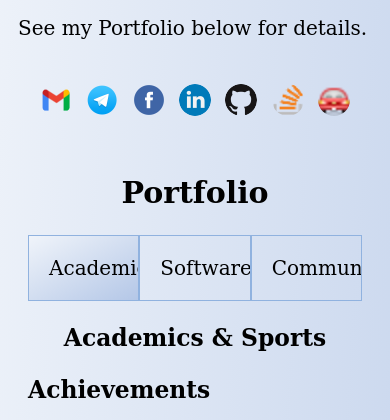
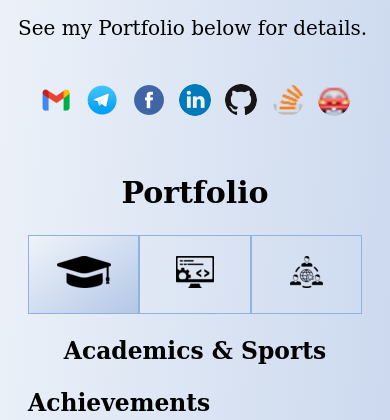
Before and after one commit to demian-wolf/demian-wolf.github.io, a Flask app: page / in a window 390 px wide; the page is wider, and only the part inside the window is pictured. Shown: the part 593-1013 px from the top of that part. Run offline with Flask 2, Linux system fonts and the light colour scheme.

Commit message:
Optimized Portfolio tabs for mobile devices; slightly updated Achievements & Projects

```diff
--- a/flask_src/static/stylesheet/index.css
+++ b/flask_src/static/stylesheet/index.css
@@ -9,8 +9,6 @@
     border: 1px;
     margin: 20px;
 }
-
-#about-me__text {}
 
 #sm-buttons {
     display: block;
@@ -26,7 +24,6 @@
     border-radius: 32px;
 }
 
-.section {}
 .section__name {text-align: center;}
 
 #portfolio {
@@ -39,7 +36,7 @@
     flex-wrap: wrap;
 }
 
-#portfolio__tabs > a {
+.portfolio__tab_button {
     display: flex;
     flex: 1 1 0;
     flex-direction: column;
@@ -63,3 +60,35 @@
 .portfolio__gallery_item {
     padding-right: 20px;
 }
+
+#portfolio__tab1_button::before {
+    content: "Academics & Sports";
+}
+
+#portfolio__tab2_button::before {
+    content: "Software Development";
+}
+
+#portfolio__tab3_button::before {
+    content: "Community Service";
+}
+
+
+@media screen and (max-width: 850px) {
+    #portfolio__tab1_button::before {
+        content: url("/static/images/portfolio-tabs/academics.png");
+    }
+
+    #portfolio__tab2_button::before {
+        content: url("/static/images/portfolio-tabs/software-development.png");
+    }
+
+    #portfolio__tab3_button::before {
+        content: url("/static/images/portfolio-tabs/community-service.png");
+    }
+
+    .portfolio__tab_button {
+        padding-left: 0;
+        padding-right: 0;
+    }
+}
--- a/flask_src/templates/index.html
+++ b/flask_src/templates/index.html
@@ -58,9 +58,9 @@
     <div id="portfolio" class="section">
         <h2 class="section__name">Portfolio</h2>
         <div id="portfolio__tabs">
-            <a id="portfolio__tab1_button" class="button" onclick="gotoPortfolioTab(1)">Academics & Sports</a>
-            <a id="portfolio__tab2_button" class="button" onclick="gotoPortfolioTab(2)">Software Development</a>
-            <a id="portfolio__tab3_button" class="button" onclick="gotoPortfolioTab(3)">Community Service</a>
+            <a id="portfolio__tab1_button" class="button portfolio__tab_button" onclick="gotoPortfolioTab(1)"></a>
+            <a id="portfolio__tab2_button" class="button portfolio__tab_button" onclick="gotoPortfolioTab(2)"></a>
+            <a id="portfolio__tab3_button" class="button portfolio__tab_button" onclick="gotoPortfolioTab(3)"></a>
         </div>
         <div id="portfolio__tab1">
             <h3 class="portfolio__tab_caption">Academics & Sports</h3>
@@ -81,8 +81,18 @@
                 </tr>
                 <tr>
                     <td>Top 0.2% at TypeRacer</td>
-                    <td><p>2021</p></td>
-                    <td><p>Average typing speed is 130+ wpm (650+ cpm).</p></td>
+                    <td>
+                        <p>
+                            2021
+                        </p>
+                    </td>
+                    <td>
+                        <p>
+                            <a href="https://data.typeracer.com/pit/profile?user=demianwolf&ref=badge" target="_blank">
+                                <img src="https://data.typeracer.com/misc/badge?user=demianwolf" alt="TypeRacer.com scorecard for user demianwolf"/>
+                            </a>
+                        </p>
+                    </td>
                 </tr>
                 <tr>
                     <td>Winner of UOI-2021</td>
@@ -237,6 +247,11 @@
                             services. The project has already received 28 stars on Github, has been downloaded 11k+
                             times, and is actively developed.
                         </p>
+                        <p>
+                            <a href="https://codeclubua.pythonanywhere.com/" target="_blank"><strong>CodeClubUA LMS</strong></a>
+                            is a learning management system I built for my students at CodeClub Ukraine.
+                            See the <a href="javascript:void(0);" onclick="gotoPortfolioTab(3);">Community Service tab</a> for more information.
+                        </p>
                     </div>
                 </div>
             </div>
--- a/static/stylesheet/index.css
+++ b/static/stylesheet/index.css
@@ -1 +1 @@
-#about-me{display:flex;justify-content:center;align-items:center;flex-wrap:wrap;}#about-me__photo{border:1px;margin:20px;}#sm-buttons{display:block;margin-top:1em;margin-bottom:1em;text-align:center;}#sm-buttons>a,#sm-buttons>a>img{width:32px;height:32px;border:none;border-radius:32px;}.section__name{text-align:center;}#portfolio{max-width:100%;padding:10px;}#portfolio__tabs{display:flex;flex-wrap:wrap;}#portfolio__tabs>a{display:flex;flex:1 1 0;flex-direction:column;flex-wrap:wrap;padding:20px;}.portfolio__tab_caption{text-align:center;}.portfolio__tab_button_active{background-image:linear-gradient(to bottom right,#f0f4fa ,#b4c7e7 );}.portfolio__gallery{display:flex;flex-wrap:wrap;}.portfolio__gallery_item{padding-right:20px;}
+#about-me{display:flex;justify-content:center;align-items:center;flex-wrap:wrap;}#about-me__photo{border:1px;margin:20px;}#sm-buttons{display:block;margin-top:1em;margin-bottom:1em;text-align:center;}#sm-buttons>a,#sm-buttons>a>img{width:32px;height:32px;border:none;border-radius:32px;}.section__name{text-align:center;}#portfolio{max-width:100%;padding:10px;}#portfolio__tabs{display:flex;flex-wrap:wrap;}.portfolio__tab_button{display:flex;flex:1 1 0;flex-direction:column;flex-wrap:wrap;padding:20px;}.portfolio__tab_caption{text-align:center;}.portfolio__tab_button_active{background-image:linear-gradient(to bottom right,#f0f4fa ,#b4c7e7 );}.portfolio__gallery{display:flex;flex-wrap:wrap;}.portfolio__gallery_item{padding-right:20px;}#portfolio__tab1_button::before{content:"Academics & Sports";}#portfolio__tab2_button::before{content:"Software Development";}#portfolio__tab3_button::before{content:"Community Service";}@media screen and (max-width:850px){#portfolio__tab1_button::before{content:url("/static/images/portfolio-tabs/academics.png");}#portfolio__tab2_button::before{content:url("/static/images/portfolio-tabs/software-development.png");}#portfolio__tab3_button::before{content:url("/static/images/portfolio-tabs/community-service.png");}.portfolio__tab_button{padding-left:0;padding-right:0;}}
```
Also changed, not shown: index.html (+1 -1 lines), flask_src/static/images/portfolio-tabs/academics.png (added), flask_src/static/images/portfolio-tabs/community-service.png (added), flask_src/static/images/portfolio-tabs/software-development.png (added), static/images/portfolio-tabs/academics.png (added), static/images/portfolio-tabs/community-service.png (added), static/images/portfolio-tabs/software-development.png (added).
